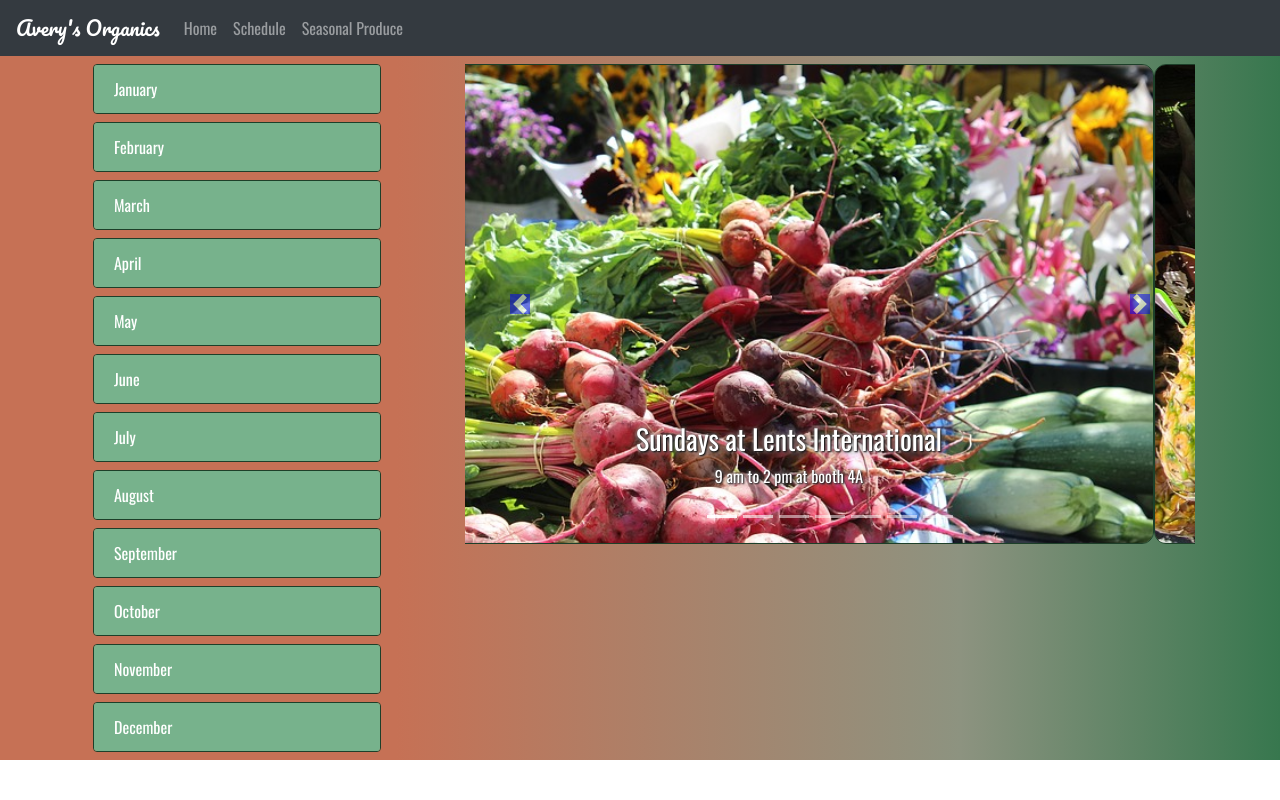
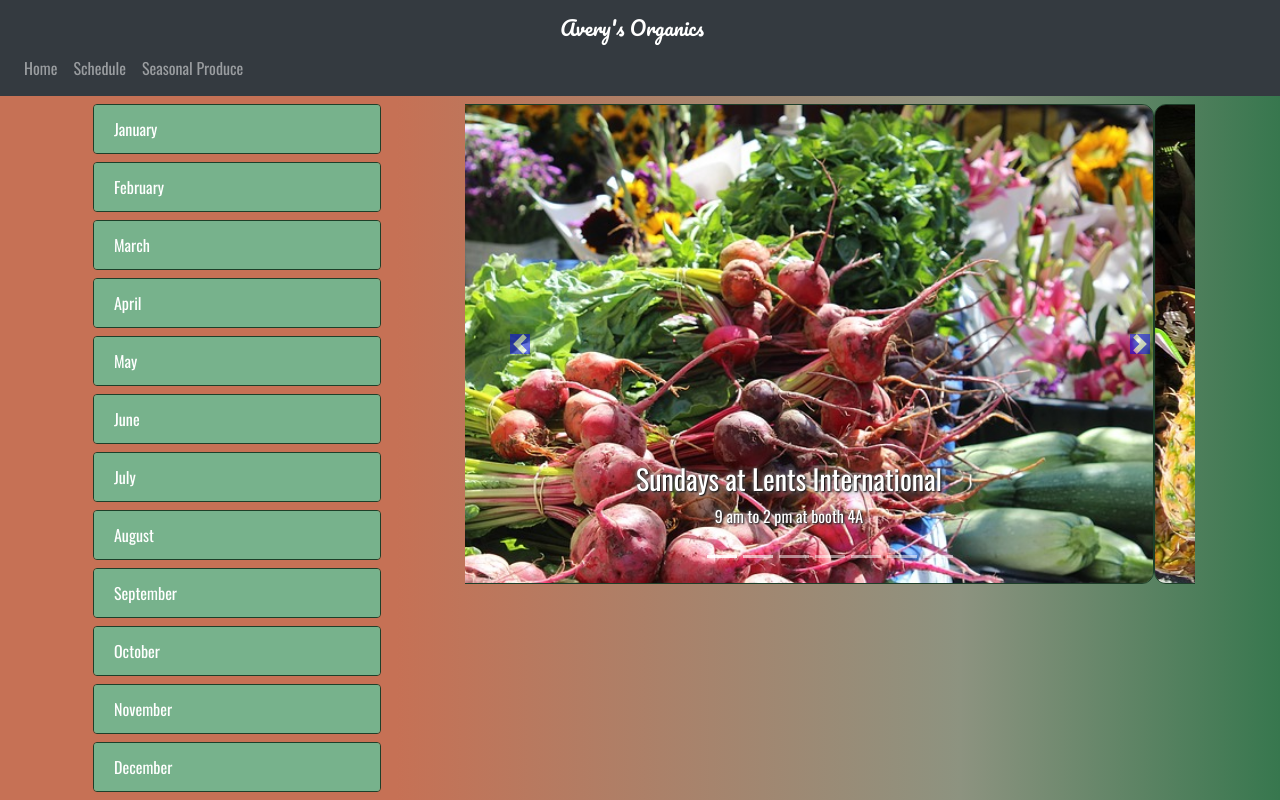
Before and after one commit to evawiedmann/averys-organics, a React (Create React App) app: page / in a window 1280 px wide. Built offline with nearby package versions, Linux system fonts and the light colour scheme.

Commit message:
center title in header

```diff
--- a/src/Header.css
+++ b/src/Header.css
@@ -1,6 +1,15 @@
-#header {
-  text-align: center;
-}
 .companyName {
   font-family: 'Pacifico', cursive;
 }
+#header {
+  display: flex;
+  flex-direction: column;
+  align-items: center;
+  width: 100vw;
+  justify-content: center;
+}
+
+.mr-auto {
+  display: flex;
+
+}
--- a/src/components/Header.jsx
+++ b/src/components/Header.jsx
@@ -6,16 +6,16 @@ import "../Header.css"
 function Header(){
   return (
     <>
-    <div id="header">
   <Navbar bg="dark" variant="dark">
-    <Navbar.Brand className="companyName" href="#home">Avery's Organics</Navbar.Brand>
+  <div id="header">
+  <Navbar.Brand className="companyName" href="#home">Avery's Organics</Navbar.Brand>
     <Nav className="mr-auto">
       <Nav.Link href="#home">Home</Nav.Link>
       <Nav.Link href="#schedule">Schedule</Nav.Link>
       <Nav.Link href="#seasonal">Seasonal Produce</Nav.Link>
     </Nav>
+    </div>
   </Navbar>
-  </div>
   </>
   );
 }
```
